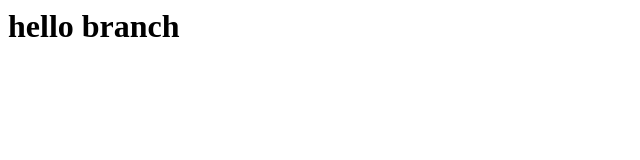
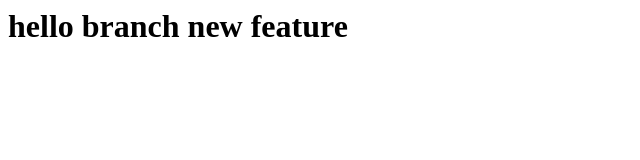
Before and after one commit to zeelshah15/git_repo, a plain HTML site: page index.html in a window 1280 px wide. Shown: the whole page, without its empty margins (0-640 px from the left). Drawn offline with Linux system fonts and the light colour scheme.

Commit message:
add to new branch

```diff
--- a/index.html
+++ b/index.html
@@ -1 +1 @@
-<h1>hello branch</h1>
+<h1>hello branch new feature</h1>
```
